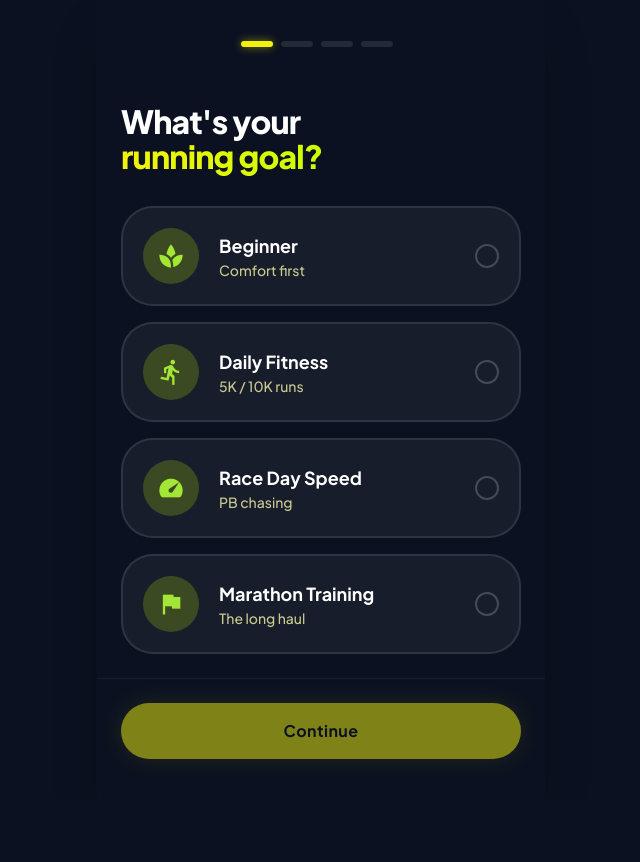
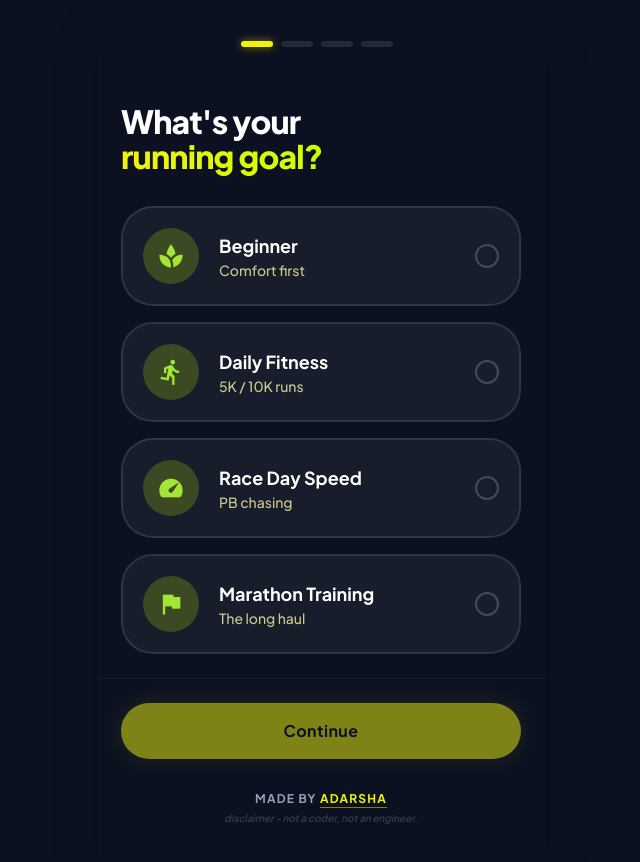
Before and after one commit to iamadarsha/Shoe-Finder-App, a React (Vite) app: page / in a window 1280 px wide. Shown: the top 862 px of the page, without its empty margins (319-959 px from the left). Before the commit the page ends 800 px from the top, so only its background shows below. Built offline with nearby package versions, Linux system fonts and the light colour scheme.

Commit message:
Add footer section with attribution and disclaimer
Added a footer section with attribution and disclaimer.

```diff
--- a/components/StepGoal.tsx
+++ b/components/StepGoal.tsx
@@ -68,6 +68,24 @@ const StepGoal: React.FC<Props> = ({ data, updateData, onNext }) => {
         >
           Continue
         </button>
+
+        {/* --- ADDED FOOTER SECTION --- */}
+        <div className="mt-8 text-center pb-2">
+          <p className="text-slate-500 dark:text-slate-400 text-xs font-bold uppercase tracking-widest mb-1">
+            Made by{' '}
+            <a
+              href="https://www.instagram.com/iamadarsha/"
+              target="_blank"
+              rel="noopener noreferrer"
+              className="text-primary hover:text-white transition-colors underline decoration-primary/50 underline-offset-4"
+            >
+              Adarsha
+            </a>
+          </p>
+          <p className="text-slate-400 dark:text-slate-600 text-[10px] font-medium italic opacity-70">
+            disclaimer - not a coder, not an engineer.
+          </p>
+        </div>
       </div>
     </div>
   );
```
